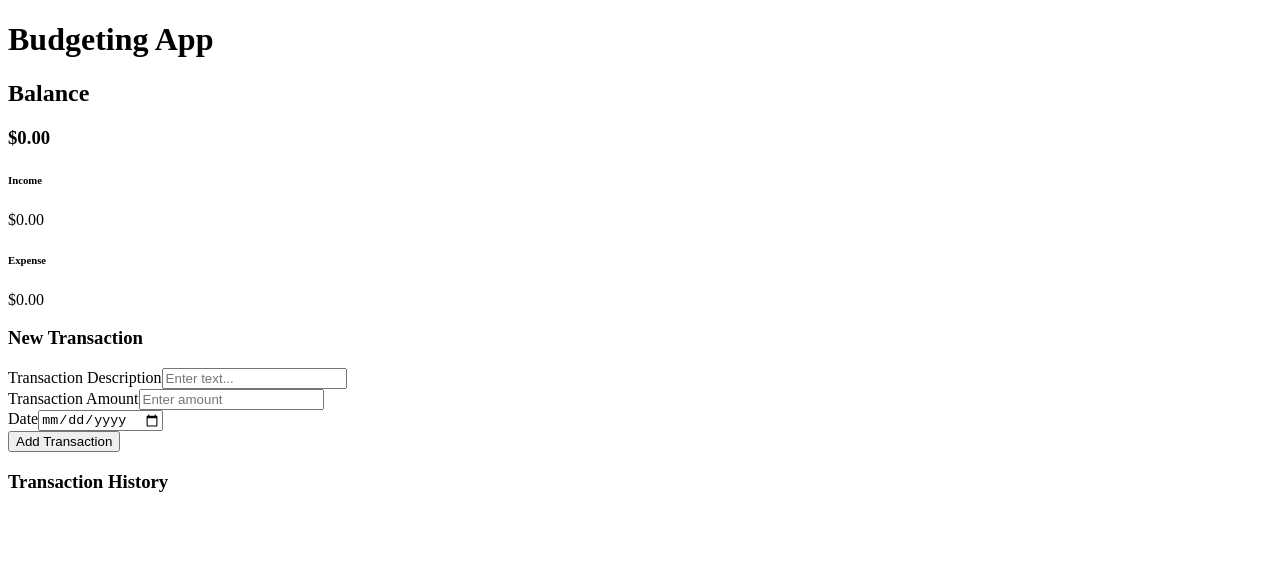
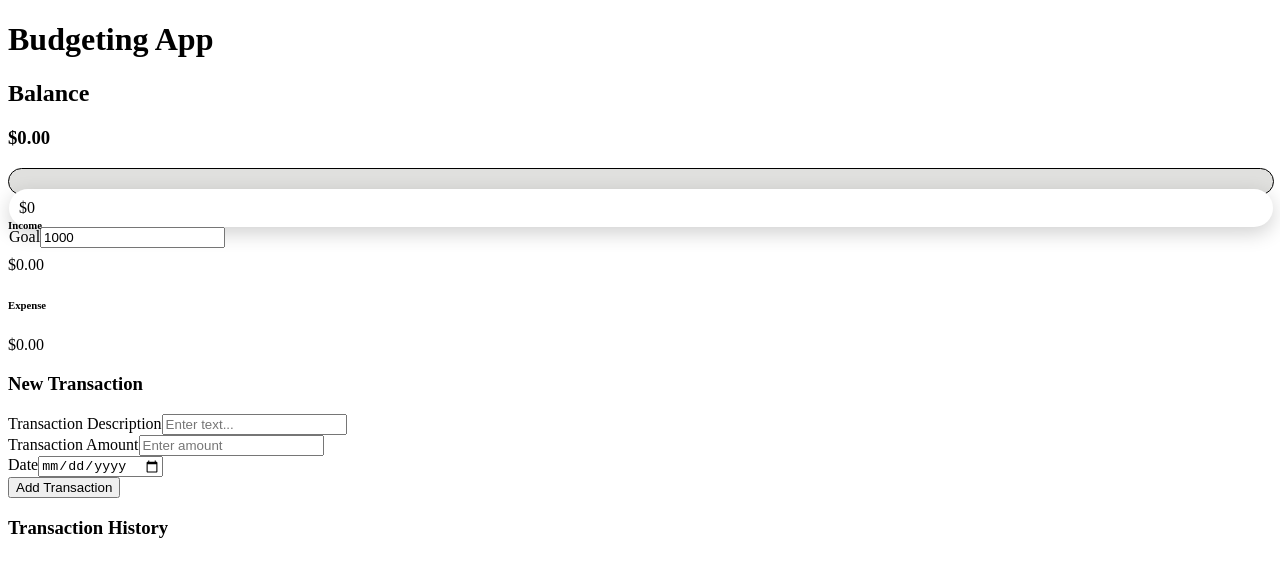
Before and after one commit to skylerchiu/Budgeting-App, a React (Create React App) app: page / in a window 1280 px wide. Shown: the top 576 px of the page. Built offline with nearby package versions, Linux system fonts and the light colour scheme.

Commit message:
Addition of progress bar

```diff
--- a/src/App.css
+++ b/src/App.css
@@ -1,38 +1,19 @@
-.App {
-  text-align: center;
+
+
+
+/*Progress Bar*/
+.progress-bar-container{
+  height: 25px;
+  width: 100%;
+  background-color: #e0e0de;
+  border: 1px solid black;
+  border-radius: 50px;
 }
 
-.App-logo {
-  height: 40vmin;
-  pointer-events: none;
+.progress-bar-back{
+  background-color: white;
+  padding: 10px;
+  border-radius: 30px;
+  margin-top: 20px;
+  box-shadow:  0 6px 20px 0 rgba(0, 0, 0, 0.19);
 }
-
-@media (prefers-reduced-motion: no-preference) {
-  .App-logo {
-    animation: App-logo-spin infinite 20s linear;
-  }
-}
-
-.App-header {
-  background-color: #282c34;
-  min-height: 100vh;
-  display: flex;
-  flex-direction: column;
-  align-items: center;
-  justify-content: center;
-  font-size: calc(10px + 2vmin);
-  color: white;
-}
-
-.App-link {
-  color: #61dafb;
-}
-
-@keyframes App-logo-spin {
-  from {
-    transform: rotate(0deg);
-  }
-  to {
-    transform: rotate(360deg);
-  }
-}
--- a/src/App.js
+++ b/src/App.js
@@ -2,6 +2,7 @@ import React from 'react'
 import './App.css';
 import {Header} from './components/Header'
 import {Balance} from './components/Balance'
+import {ProgressBar} from './components/Progress_Bar'
 import {Income_Expenses} from './components/Income_Expenses'
 import {AddTransaction} from './components/AddTransaction'
 import {TransactionList} from './components/TransactionList'
@@ -13,6 +14,7 @@ function App() {
     <div>
      <Header/>
      <Balance/>
+     <ProgressBar/>
      <Income_Expenses/>
      <AddTransaction/>
      <TransactionList/>
--- a/src/Components/Progress_Bar.js
+++ b/src/Components/Progress_Bar.js
@@ -0,0 +1,51 @@
+import React, {useContext, useState} from 'react'
+import {GlobalContext} from '../context/GlobalState'
+
+export const ProgressBar = () => {
+    const {transactions} = useContext(GlobalContext);
+    const amounts = transactions.map(transaction => transaction.amount);
+    const total = amounts.reduce ((acc, item) => (acc += item), 0).toFixed(2);
+
+
+    var [goal, setGoal] = useState(1000);
+    var completed = ((+total)/goal)*100;
+
+    const onSubmit = e =>{
+        e.preventDefault();
+        const newGoal = {
+            goal
+        }
+    }
+
+
+    const progressBarFill = {
+        height: '100%',
+        width: `${completed}%`,
+        backgroundColor: 'orange',
+        transition: 'width 1s ease-in-out',
+        borderRadius: 'inherit',
+        textAlign: 'right',
+    }
+
+    return(
+        <div class = "progress-bar-container">
+            <div class = "progress-bar-back">
+                <div style = {progressBarFill}>
+                    <span class = "goal-precent">${completed}</span>
+                </div>
+            </div>
+
+        <form onSubmit = {onSubmit}>
+            <div className = "form-control">
+                <label htmlFor = "amount">Goal</label>
+                <input type = "number" value = {goal} min = '1' onChange={(e) => setGoal(e.target.value)} placeholder = "Enter Goal" required></input>
+            </div>
+
+        </form>
+
+        </div>
+    )
+
+
+
+}
```
